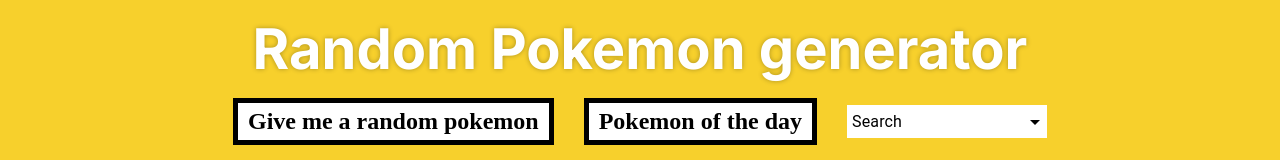
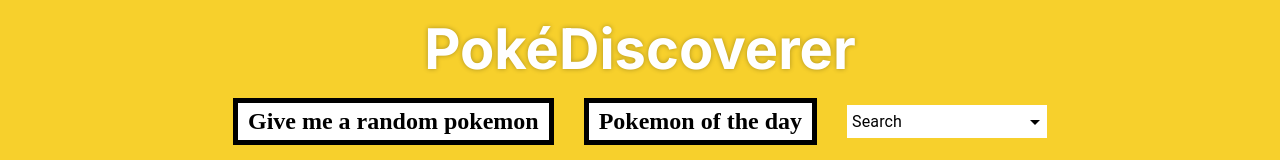
Before and after one commit to CeriW/pokediscoverer, a React (Create React App) app: page / in a window 1280 px wide. Shown: the top 160 px of the page. Built offline with nearby package versions, Linux system fonts and the light colour scheme; no server answers; a web font is replaced by a local one.

Commit message:
Update name

```diff
--- a/package.json
+++ b/package.json
@@ -2,7 +2,7 @@
   "name": "random-pokemon-v3",
   "version": "0.1.0",
   "private": true,
-  "homepage": "https://cherrycodesnet.github.io/random-pokemon/",
+  "homepage": "https://cherrycodesnet.github.io/pokemon-info/",
   "dependencies": {
     "@emotion/react": "^11.11.1",
     "@emotion/styled": "^11.11.0",
--- a/src/App.tsx
+++ b/src/App.tsx
@@ -292,7 +292,7 @@
 
   return (
     <div id="app" className={themeClassName}>
-      <h1>Random Pokemon generator</h1>
+      <h1>PokéDiscoverer</h1>
 
       <div className="button-panel">
         <div>
```
